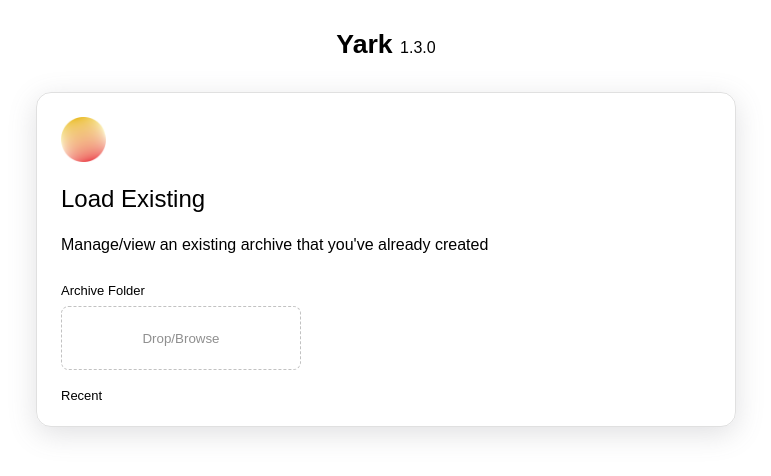
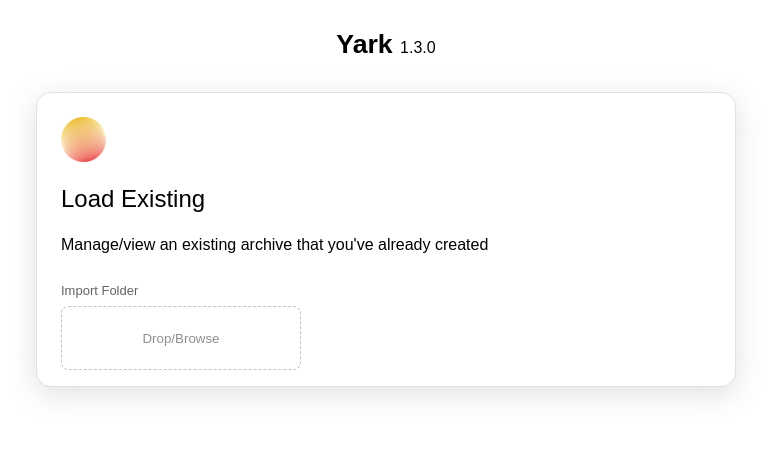
Before and after one commit to Owez/yark, a SvelteKit app in the folder yark-pages/: page /load/local in a window 1280 px wide. Shown: the top 476 px of the page, without its empty margins (254-1025 px from the left). Built offline with nearby package versions, Linux system fonts and the light colour scheme; a web font is replaced by a local one.

Commit message:
Added accept store toggle for future federated agreement

```diff
--- a/yark-pages/src/components/Card.svelte
+++ b/yark-pages/src/components/Card.svelte
@@ -8,7 +8,7 @@
 <div
 	style:margin
 	class="card"
-	class:start-card={startCard == StartCardState.Enabled}
+	class:start-card-normal={startCard == StartCardState.Enabled}
 	class:start-card-max={startCard == StartCardState.Max}
 >
 	<slot />
@@ -26,11 +26,19 @@
 		box-shadow: rgba(100, 100, 111, 0.2) 0px 7px 29px 0px;
 	}
 
-	.start-card {
+	@mixin start-card {
+		flex-shrink: 0;
+	}
+
+	.start-card-normal {
+		@include start-card();
+
 		width: $start-card-width;
 	}
 
 	.start-card-max {
+		@include start-card();
+
 		$bodge: 2px;
 		$padding: $start-card-margin * 2;
 		width: calc($start-card-width * 2 + $start-card-margin + $padding + $bodge);
--- a/yark-pages/src/lib/store.ts
+++ b/yark-pages/src/lib/store.ts
@@ -31,6 +31,7 @@ function yarkStoreInitial(): YarkStore {
         interface YarkStorePojo {
             recents: ArchivePojo[],
             openedArchive: ArchivePojo | null
+            federatedAccept: boolean
         }
 
         // Parse the stringified JSON into the Yark store pojo
@@ -39,12 +40,13 @@ function yarkStoreInitial(): YarkStore {
         // Parse into final value and return
         return {
             recents: yarkStorePojo.recents.map(archivePojo => Archive.fromPojo(archivePojo)),
-            openedArchive: yarkStorePojo.openedArchive ? Archive.fromPojo(yarkStorePojo.openedArchive) : null
+            openedArchive: yarkStorePojo.openedArchive ? Archive.fromPojo(yarkStorePojo.openedArchive) : null,
+            federatedAccept: yarkStorePojo.federatedAccept
         }
     }
 
     // Return the default value if we couldn't get and decode an existing one
-    return { recents: [], openedArchive: null }
+    return { recents: [], openedArchive: null, federatedAccept: false }
 }
 
 /**
@@ -59,4 +61,8 @@ export interface YarkStore {
      * Currently-opened archive user is using
      */
     openedArchive: Archive | null
+    /**
+     * If the user accepted to view the potentially bad content on the federated listings
+     */
+    federatedAccept: boolean
 }
--- a/yark-pages/src/routes/(start)/load/local/+page.svelte
+++ b/yark-pages/src/routes/(start)/load/local/+page.svelte
@@ -1,12 +1,21 @@
 <script lang="ts">
 	import { loadArchive } from '$lib/archive';
 	import { StartCardState } from '$lib/components';
+	import { yarkStore, type YarkStore } from '$lib/store';
 	import Dropzone from '../../../../components/Dropzone.svelte';
 	import LoadList from '../../../../components/start/LoadList.svelte';
 	import StartCard from '../../../../components/start/StartCard.svelte';
 
 	let path: string;
 	$: loadArchive(path);
+
+	/**
+	 * Checks if there are any recent archives
+	 * @param store The Yark store to check
+	 */
+	function anyRecents(store: YarkStore): boolean {
+		return store.recents.length != 0;
+	}
 </script>
 
 <div class="centre-h">
@@ -17,10 +26,12 @@
 		state={StartCardState.Max}
 		margin="1.5rem 0 3rem 0"
 	>
-		<h2>Archive Folder</h2>
+		<h2>Import Folder</h2>
 		<Dropzone bind:path />
-		<h2>Recent</h2>
-		<LoadList count={10} />
+		{#if anyRecents($yarkStore)}
+			<h2>Recent</h2>
+			<LoadList count={10} />
+		{/if}
 	</StartCard>
 </div>
 
@@ -29,5 +40,6 @@
 		margin: 0;
 		font-size: small;
 		font-weight: 400;
+		color: rgb(99, 99, 99);
 	}
 </style>
```
